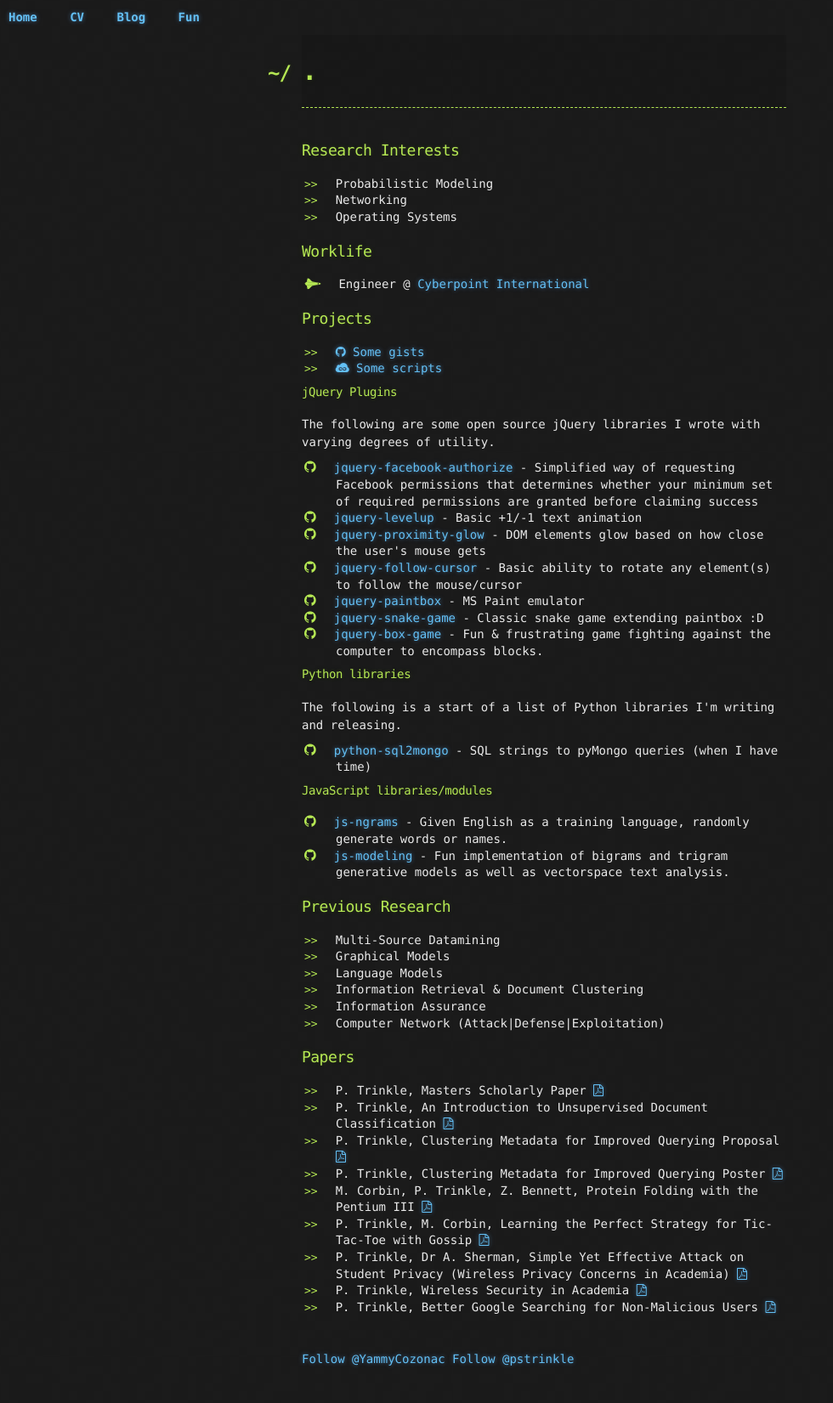
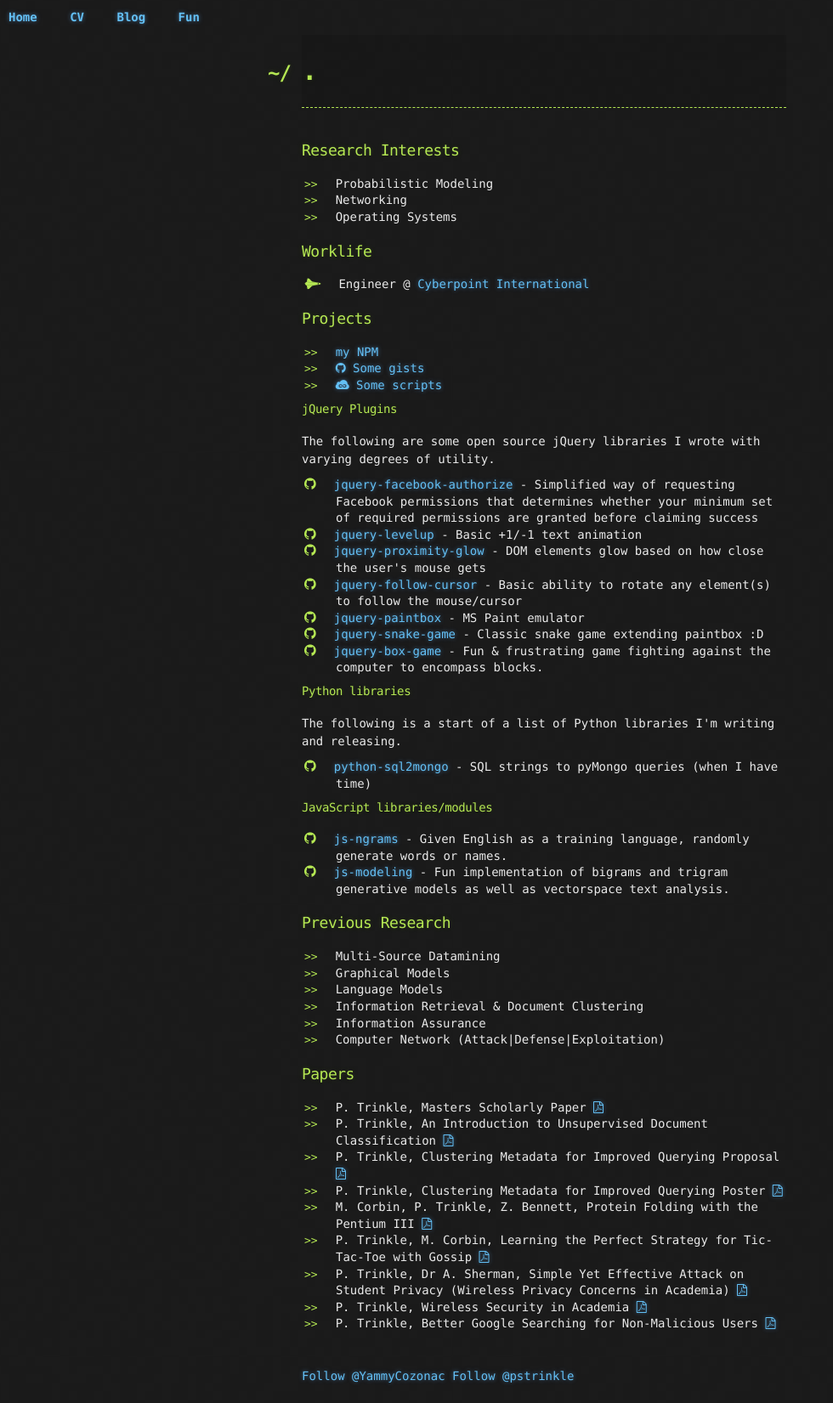
Before and after one commit to pstrinkle/pstrinkle.github.io, a Jekyll site: the page built from index.html, in a window 1280 px wide. Shown: the whole page at 85% size, without its empty margins (0-980 px from the left). Built offline with Jekyll 4.4.1, drawn with Linux system fonts in a browser that asks for light colours; nearby versions of some CDN libraries; comment, search, counter and statistics services are not loaded.

Commit message:
Update index.html

```diff
--- a/index.html
+++ b/index.html
@@ -25,6 +25,7 @@
 <section>
   <h3>Projects</h3>
   <ul>
+    <li><a href="https://www.npmjs.com/~pstrinkle" target="_blank">my NPM</a></li>
     <li><a href="https://gist.github.com/pstrinkle" target="_blank"><i class="fa fa-github" aria-hidden="true"></i>&nbsp;Some gists</a></li>
     <li><a href="https://jsfiddle.net/user/patrickactivatr/fiddles/" target="_blank"><i class="fa fa-jsfiddle" aria-hidden="true"></i>&nbsp;Some scripts</a></li>
   </ul>
```
